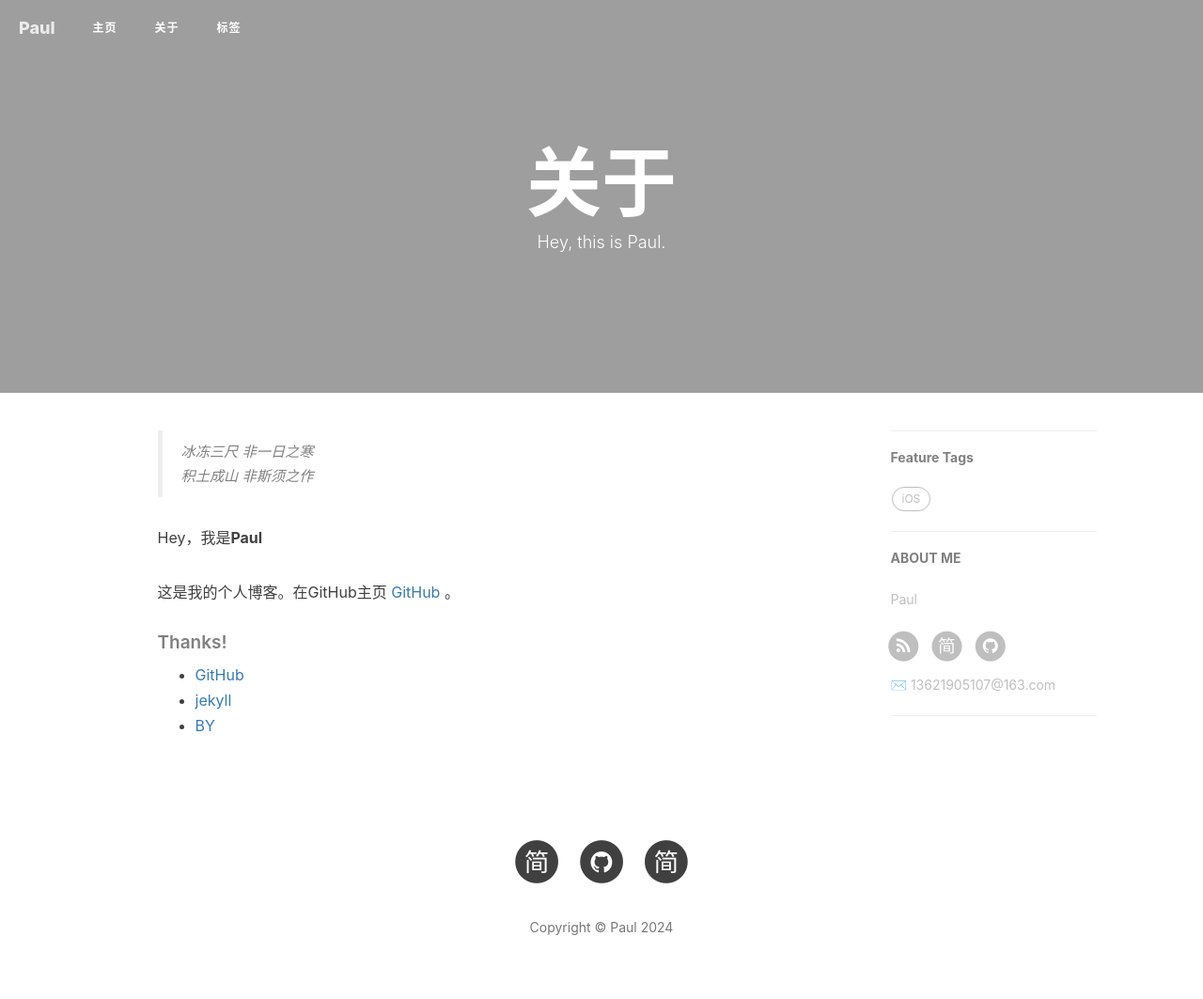
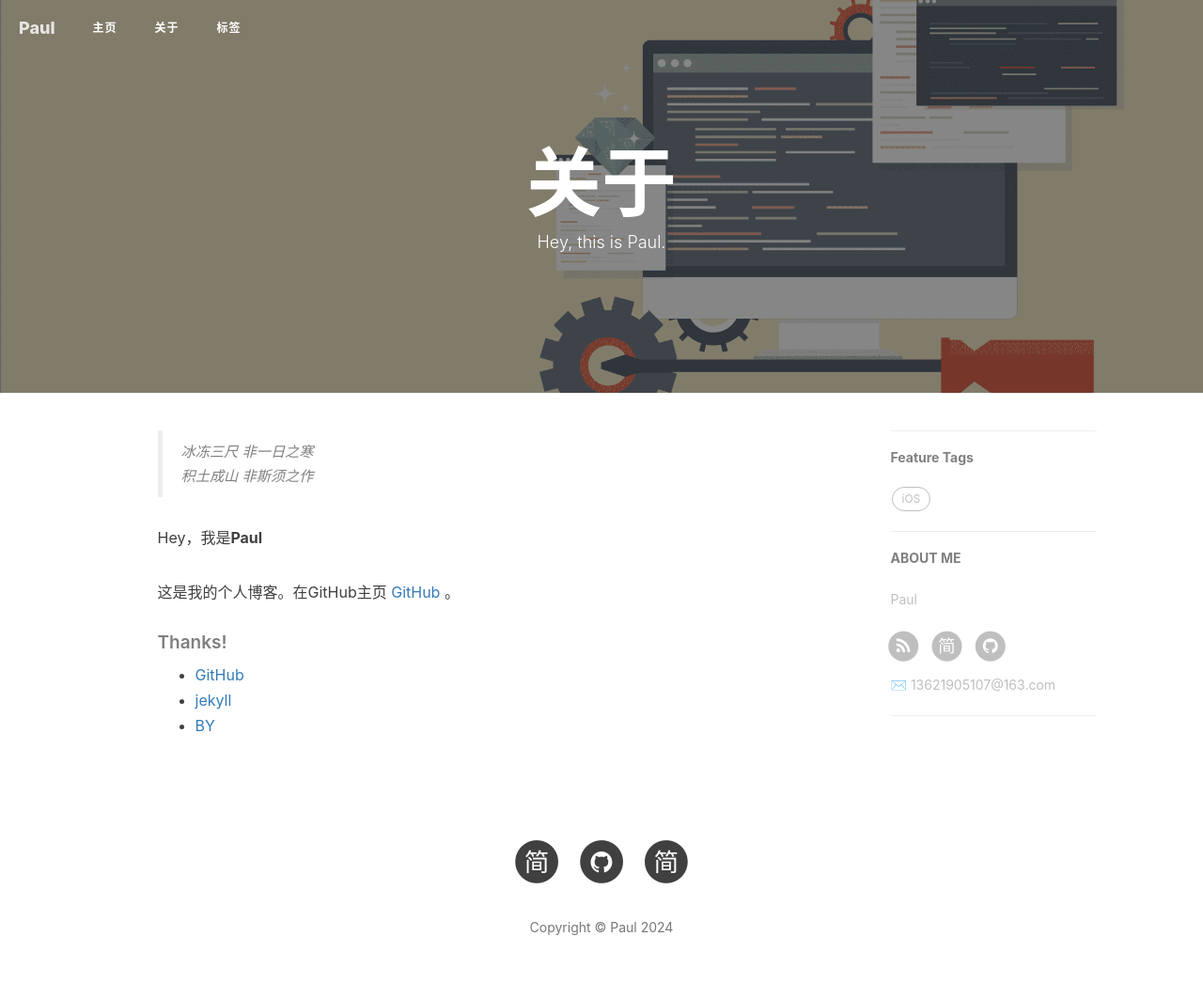
Before and after one commit to BuddyLiu/docs, a Jekyll site: the page built from about.html, in a window 1280 px wide. Shown: the whole page at 94% size. Built offline with Jekyll 4.4.1, drawn with Linux system fonts in a browser that asks for light colours; nearby versions of some CDN libraries; comment, search, counter and statistics services are not loaded.

Commit message:
no message

```diff
--- a/about.html
+++ b/about.html
@@ -1,8 +1,8 @@
 ---
 layout: page
-title: "关于"
+title: 关于
 description: "Hey, this is Paul."
-header-img: "img/post-bg-debug.jpg"
+header-img: "img/post-bg-debug.png"
 ---
 
 <!-- Chinese Version -->
--- a/tags.html
+++ b/tags.html
@@ -1,8 +1,8 @@
 ---
-title: "标签"
+title: 标签
 layout: default
 description: keep hungry keep foolish
-header-img: "img/tag-bg.jpg"
+header-img: "img/post-bg-debug.png"
 ---
 
 <!-- Page Header -->
```
